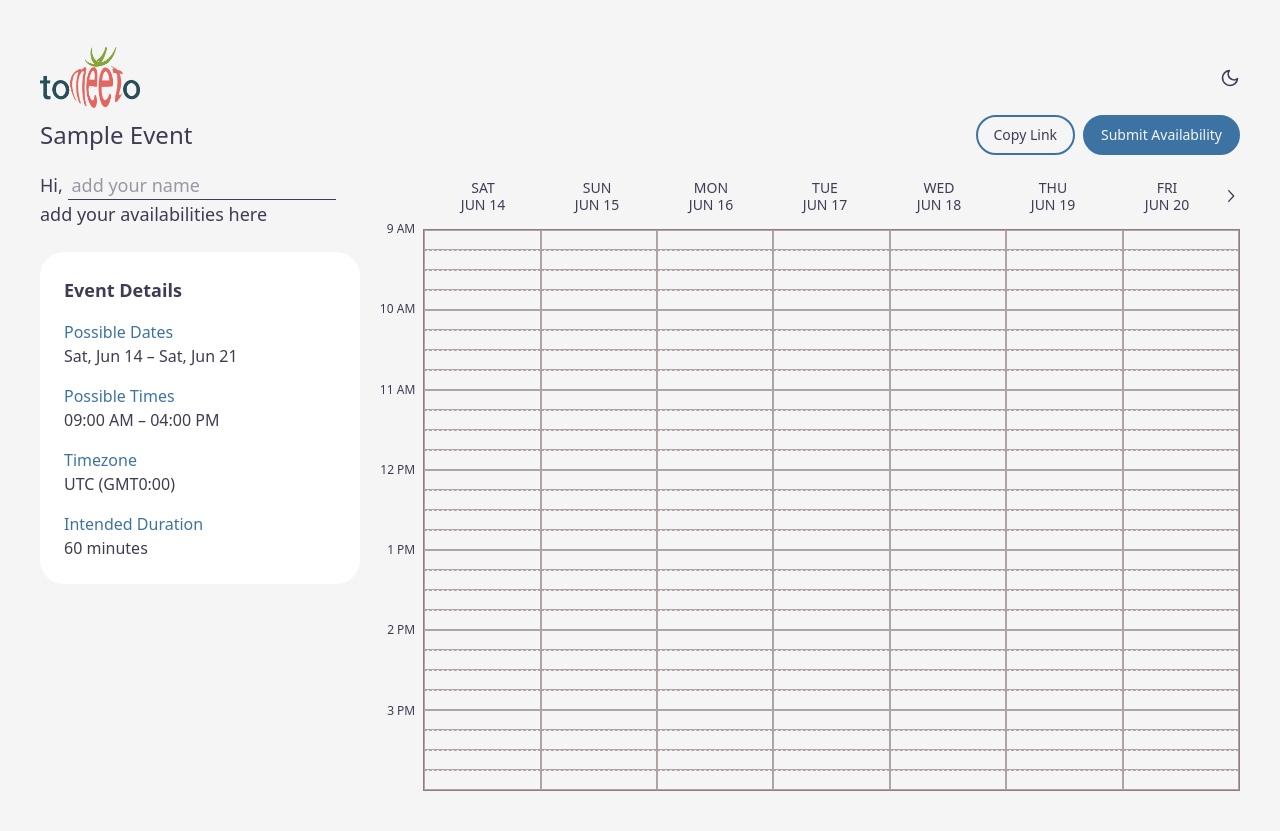
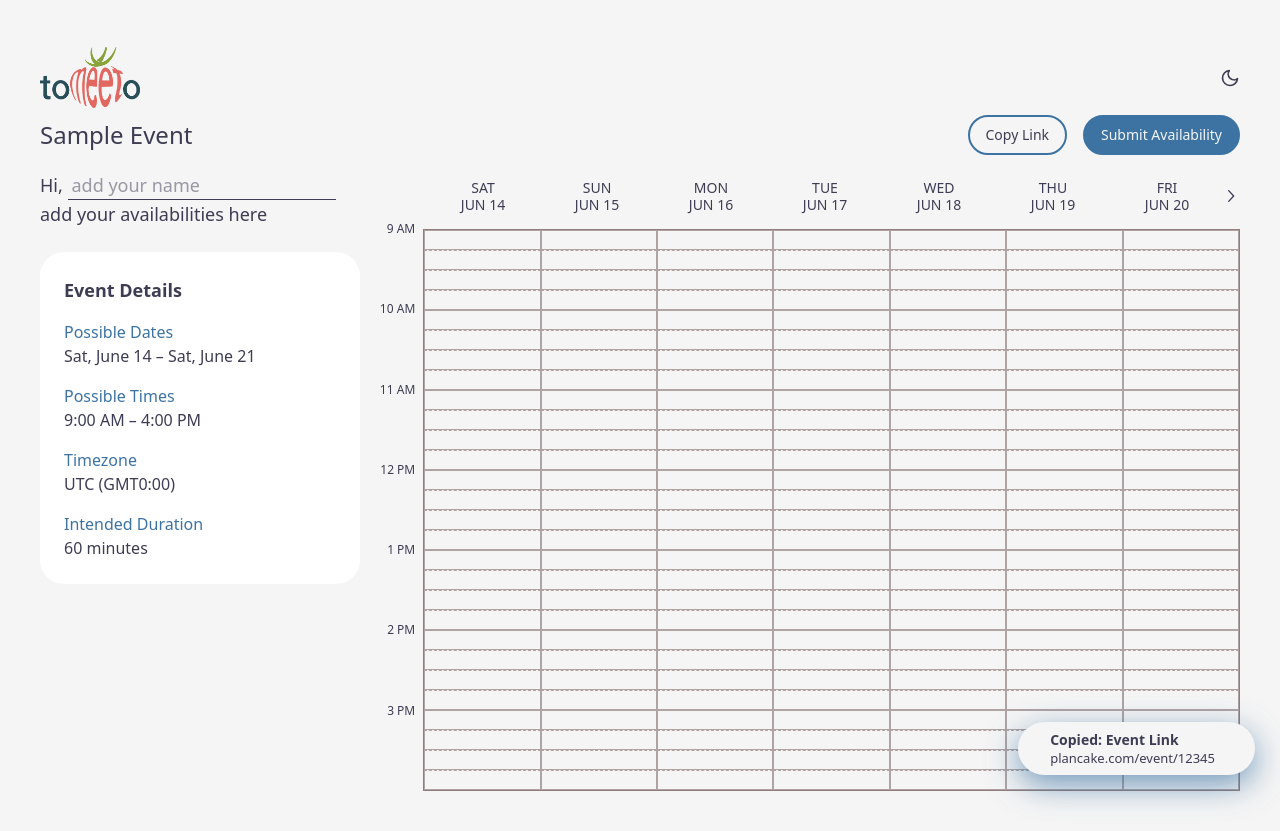
Before and after one commit to plan-cake/frontend, a Next.js app: page /schedule/availability in a window 1280 px wide. Both pictures are taken after a click on the button "Copy Link". Built offline with nearby package versions, Linux system fonts and the light colour scheme; a web font is replaced by a local one.

Commit message:
Add copy toast

```diff
--- a/app/globals.css
+++ b/app/globals.css
@@ -53,14 +53,42 @@ body {
   --text-stroke-lion: var(--text-stroke-lion);
 
   --animate-slideUpAndFade: slideUpAndFade 400ms cubic-bezier(0.16, 1, 0.3, 1);
-  --animate-slideRightAndFade: slideRightAndFade 400ms
-    cubic-bezier(0.16, 1, 0.3, 1);
-  --animate-slideDownAndFade: slideDownAndFade 400ms
-    cubic-bezier(0.16, 1, 0.3, 1);
-  --animate-slideLeftAndFade: slideLeftAndFade 400ms
-    cubic-bezier(0.16, 1, 0.3, 1);
+  --animate-slideRightAndFade: slideRightAndFade 400ms cubic-bezier(0.16, 1, 0.3, 1);
+  --animate-slideDownAndFade: slideDownAndFade 400ms cubic-bezier(0.16, 1, 0.3, 1);
+  --animate-slideLeftAndFade: slideLeftAndFade 400ms cubic-bezier(0.16, 1, 0.3, 1);
   --animate-slideUp: slideUp 400ms cubic-bezier(0.16, 1, 0.3, 1);
   --animate-slideDown: slideDown 400ms cubic-bezier(0.16, 1, 0.3, 1);
+  --animate-hide: hide 100ms ease-in;
+  --animate-slideIn: slideIn 150ms cubic-bezier(0.16, 1, 0.3, 1);
+  --animate-swipeOut: swipeOut 100ms ease-out;
+
+  @keyframes hide {
+    0% {
+      opacity: 1;
+    }
+    100% {
+      opacity: 0;
+    }
+  }
+
+  @keyframes slideIn {
+    0% {
+      transform: translateX(calc(100% + var(--viewport-padding)));
+    }
+    100% {
+      transform: translateX(0);
+    }
+  }
+
+  @keyframes swipeOut {
+    0% {
+      transform: translateX(var(--radix-toast-swipe-end-x));
+    }
+
+    100% {
+      transform: translateX(calc(100% + var(--viewport-padding)));
+    }
+  }
 
   @keyframes slideUpAndFade {
     0% {
--- a/app/schedule/availability/page.tsx
+++ b/app/schedule/availability/page.tsx
@@ -4,10 +4,10 @@ import { useState } from "react";
 
 import ScheduleGrid from "@/app/ui/components/schedule/schedule-grid";
 import EventInfoDrawer from "@/app/ui/components/event-info-drawer";
+import CopyToast from "@/app/ui/components/copy-toast";
 
 import { EventRange } from "@/app/_types/schedule-types";
 import { EventInfo } from "@/app/ui/components/event-info-drawer";
-import { CopyIcon } from "@radix-ui/react-icons";
 
 export default function Page() {
   const [userName, setUserName] = useState("John Doe");
@@ -54,15 +54,9 @@ export default function Page() {
           <EventInfoDrawer eventRange={eventRange} />
         </div>
 
-        <button className="rounded-full border-2 border-blue px-4 py-2 text-sm hover:bg-blue-100 md:hidden dark:border-red dark:hover:bg-red/25">
-          <CopyIcon width={16} height={16} />
-        </button>
-
-        <div className="hidden items-center gap-2 md:flex">
-          <button className="rounded-full border-2 border-blue px-4 py-2 text-sm hover:bg-blue-100 dark:border-red dark:hover:bg-red/25">
-            Copy Link
-          </button>
-          <button className="rounded-full border-2 border-blue bg-blue px-4 py-2 text-sm text-white transition-shadow hover:shadow-[0px_0px_32px_0_rgba(61,115,163,.70)] dark:border-red dark:bg-red dark:hover:shadow-[0px_0px_32px_0_rgba(255,92,92,.70)]">
+        <div className="flex items-center gap-2">
+          <CopyToast label="Copy Link" />
+          <button className="hidden rounded-full border-2 border-blue bg-blue px-4 py-2 text-sm text-white transition-shadow hover:shadow-[0px_0px_32px_0_rgba(61,115,163,.70)] md:flex dark:border-red dark:bg-red dark:hover:shadow-[0px_0px_32px_0_rgba(255,92,92,.70)]">
             Submit Availability
           </button>
         </div>
--- /dev/null
+++ b/app/ui/components/copy-toast.tsx
@@ -0,0 +1,55 @@
+"use client";
+
+import { useEffect, useRef, useState } from "react";
+import * as Toast from "@radix-ui/react-toast";
+
+import { CopyIcon } from "@radix-ui/react-icons";
+
+export default function CopyToast({
+  eventLink = "plancake.com/event/12345",
+  label = "Event Link",
+}) {
+  const [open, setOpen] = useState(false);
+  const eventDateRef = useRef(new Date());
+  const timerRef = useRef(0);
+
+  useEffect(() => {
+    return () => clearTimeout(timerRef.current);
+  }, []);
+
+  return (
+    <Toast.Provider swipeDirection="right">
+      <button
+        className="rounded-full border-2 border-blue px-4 py-2 text-sm hover:bg-blue-100 dark:border-red dark:hover:bg-red/25"
+        onClick={() => {
+          setOpen(false);
+          window.clearTimeout(timerRef.current);
+          timerRef.current = window.setTimeout(() => {
+            setOpen(true);
+          }, 100);
+        }}
+      >
+        <span className="hidden md:block">{label}</span>
+        <span className="md:hidden">
+          <CopyIcon width={16} height={16} />
+        </span>
+      </button>
+
+      <Toast.Root
+        className="grid grid-cols-[auto_max-content] items-center gap-x-2 rounded-full bg-white px-8 py-2 shadow-[0px_10px_32px_0_rgba(61,115,163,.70)] [grid-template-areas:_'title_action'_'description_action'] data-[state=closed]:animate-hide data-[state=open]:animate-slideIn data-[swipe=cancel]:translate-x-0 data-[swipe=cancel]:transition-[transform_200ms_ease-out] data-[swipe=end]:animate-swipeOut data-[swipe=move]:translate-x-[var(--radix-toast-swipe-move-x)] dark:bg-violet dark:shadow-[0px_10px_32px_0_rgba(255,92,92,.70)]"
+        open={open}
+        onOpenChange={setOpen}
+      >
+        <Toast.Title className="text-sm font-bold [grid-area:_title]">
+          Copied: Event Link
+        </Toast.Title>
+        <Toast.Description asChild>
+          <div className="m-0 text-[13px] leading-[1.3] [grid-area:_description]">
+            {eventLink}
+          </div>
+        </Toast.Description>
+      </Toast.Root>
+      <Toast.Viewport className="fixed right-0 bottom-10 z-[2147483647] m-0 flex list-none flex-col gap-2.5 p-[var(--viewport-padding)] outline-none [--viewport-padding:_25px] md:bottom-0" />
+    </Toast.Provider>
+  );
+}
--- a/app/ui/components/event-info-drawer.tsx
+++ b/app/ui/components/event-info-drawer.tsx
@@ -41,42 +41,22 @@ export function EventInfo({ eventRange }: { eventRange: EventRange }) {
 
       <div className="space-y-4 overflow-y-auto">
         {eventRange.type === "specific" ? (
-          <>
           <InfoRow label="Possible Dates">
-              {eventRange.dateRange.from?.toLocaleDateString(undefined, {
-                weekday: "short",
-                month: "short",
-                day: "numeric",
-              })}{" "}
-              –{" "}
-              {eventRange.dateRange.to?.toLocaleDateString(undefined, {
-                weekday: "short",
-                month: "short",
-                day: "numeric",
-              })}
+            {prettyDate(eventRange.dateRange.from!, "date")} –{" "}
+            {prettyDate(eventRange.dateRange.to!, "date")}
           </InfoRow>
-          </>
         ) : (
-          <>
           <InfoRow label="Days of the Week">
             {Object.entries(eventRange.weekdays)
               .filter(([_, val]) => val === 1)
               .map(([day]) => day)
               .join(", ")}
           </InfoRow>
-          </>
         )}
 
         <InfoRow label="Possible Times">
-          {eventRange.timeRange.from?.toLocaleTimeString([], {
-            hour: "2-digit",
-            minute: "2-digit",
-          })}{" "}
-          –{" "}
-          {eventRange.timeRange.to?.toLocaleTimeString([], {
-            hour: "2-digit",
-            minute: "2-digit",
-          })}
+          {prettyDate(eventRange.timeRange.from!, "time")} –{" "}
+          {prettyDate(eventRange.timeRange.to!, "time")}
         </InfoRow>
 
         <InfoRow label="Timezone">{formatLabel(eventRange.timezone)}</InfoRow>
@@ -102,3 +82,15 @@ function InfoRow({
     </div>
   );
 }
+
+function prettyDate(date: Date, type?: "date" | "time") {
+  return new Intl.DateTimeFormat("en-US", {
+    weekday: type === "date" ? "short" : undefined,
+    month: type === "date" ? "long" : undefined,
+    day: type === "date" ? "numeric" : undefined,
+    year: type === "date" ? undefined : undefined,
+    hour: type === "time" ? "numeric" : undefined,
+    minute: type === "time" ? "numeric" : undefined,
+    hour12: true,
+  }).format(date);
+}
--- a/package.json
+++ b/package.json
@@ -15,6 +15,7 @@
     "@radix-ui/react-icons": "^1.3.2",
     "@radix-ui/react-popover": "^1.1.13",
     "@radix-ui/react-select": "^2.2.4",
+    "@radix-ui/react-toast": "^1.2.14",
     "clsx": "^2.1.1",
     "date-fns-tz": "^3.2.0",
     "framer-motion": "^12.11.4",
```
Also changed, not shown: 1 other file (tests, documents, lock files or other folders). Lines whose indentation alone changed are shown as unchanged.
